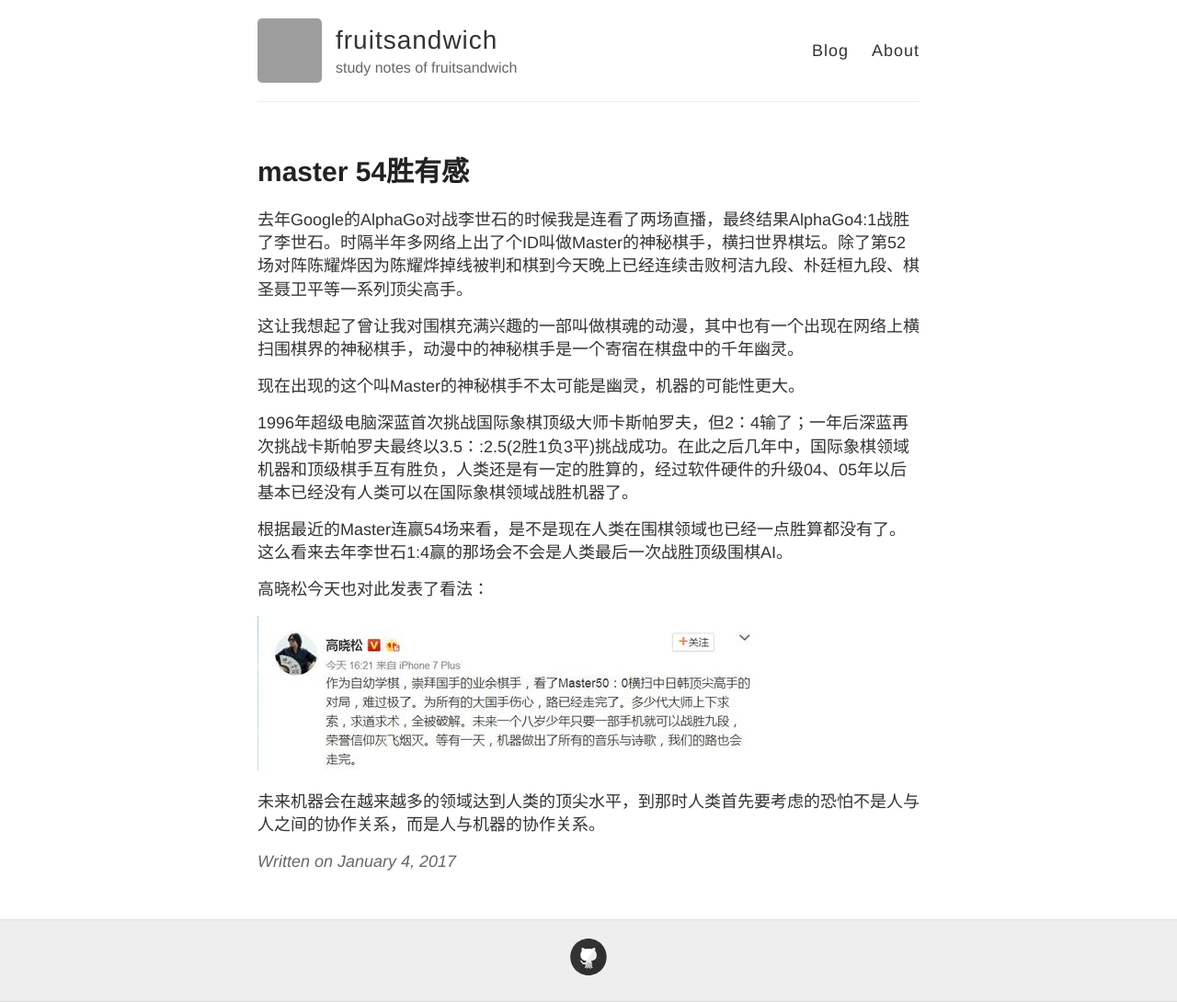
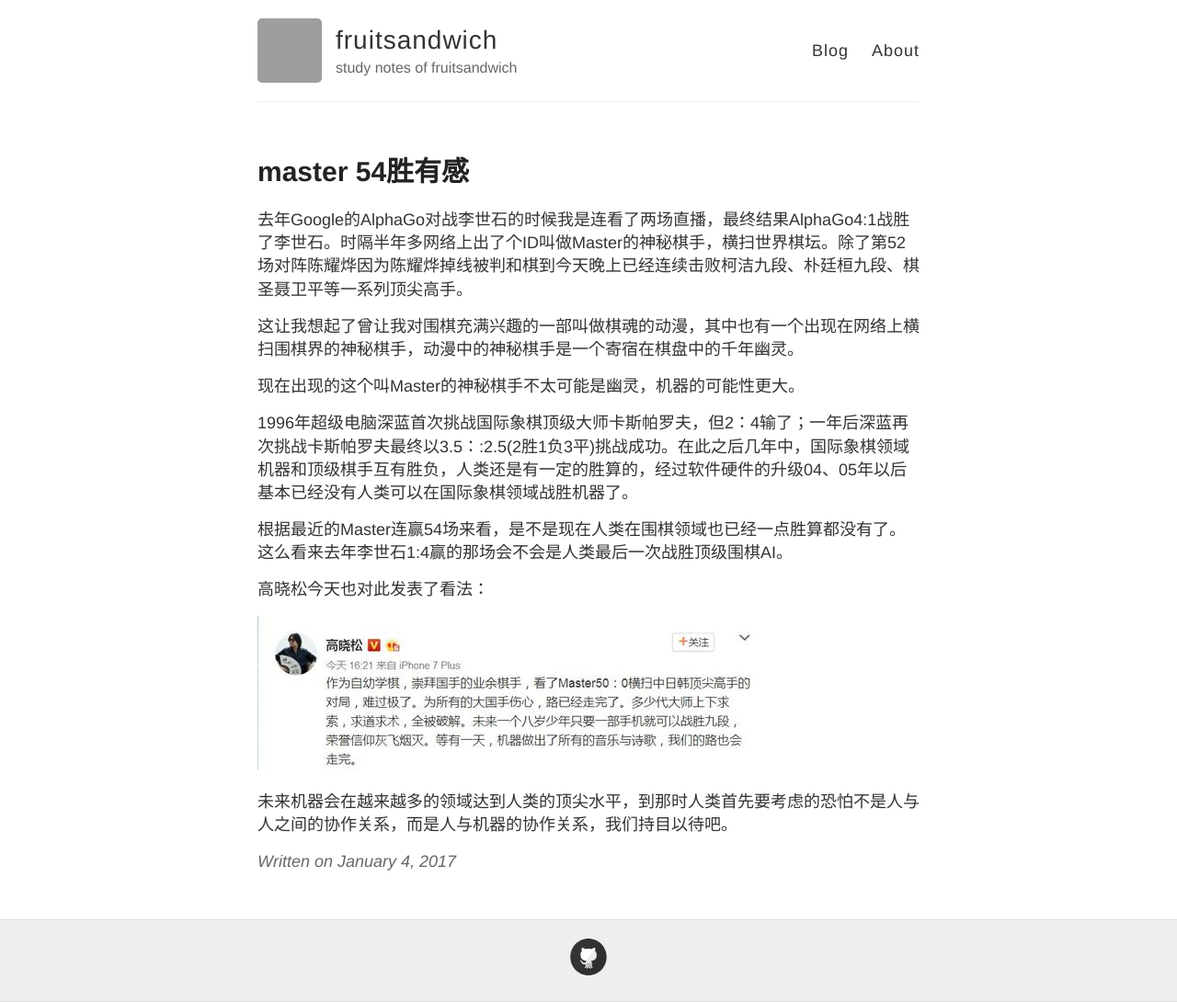
Before and after one commit to fruitSandwich/fruitsandwich.github.io, a Jekyll site: the page built from _posts/2017-01-04-master-54-win.md, in a window 1280 px wide. Shown: the whole page at 92% size. Built offline with Jekyll 4.4.1, drawn with Linux system fonts in a browser that asks for light colours; grey boxes are pictures that could not be loaded.

Commit message:
master-54

```diff
--- a/_posts/2017-01-04-master-54-win.md
+++ b/_posts/2017-01-04-master-54-win.md
@@ -19,4 +19,4 @@
 
 ![image](/asserts/201701/master-54.jpeg)
 
-未来机器会在越来越多的领域达到人类的顶尖水平，到那时人类首先要考虑的恐怕不是人与人之间的协作关系，而是人与机器的协作关系。
+未来机器会在越来越多的领域达到人类的顶尖水平，到那时人类首先要考虑的恐怕不是人与人之间的协作关系，而是人与机器的协作关系，我们持目以待吧。
```
